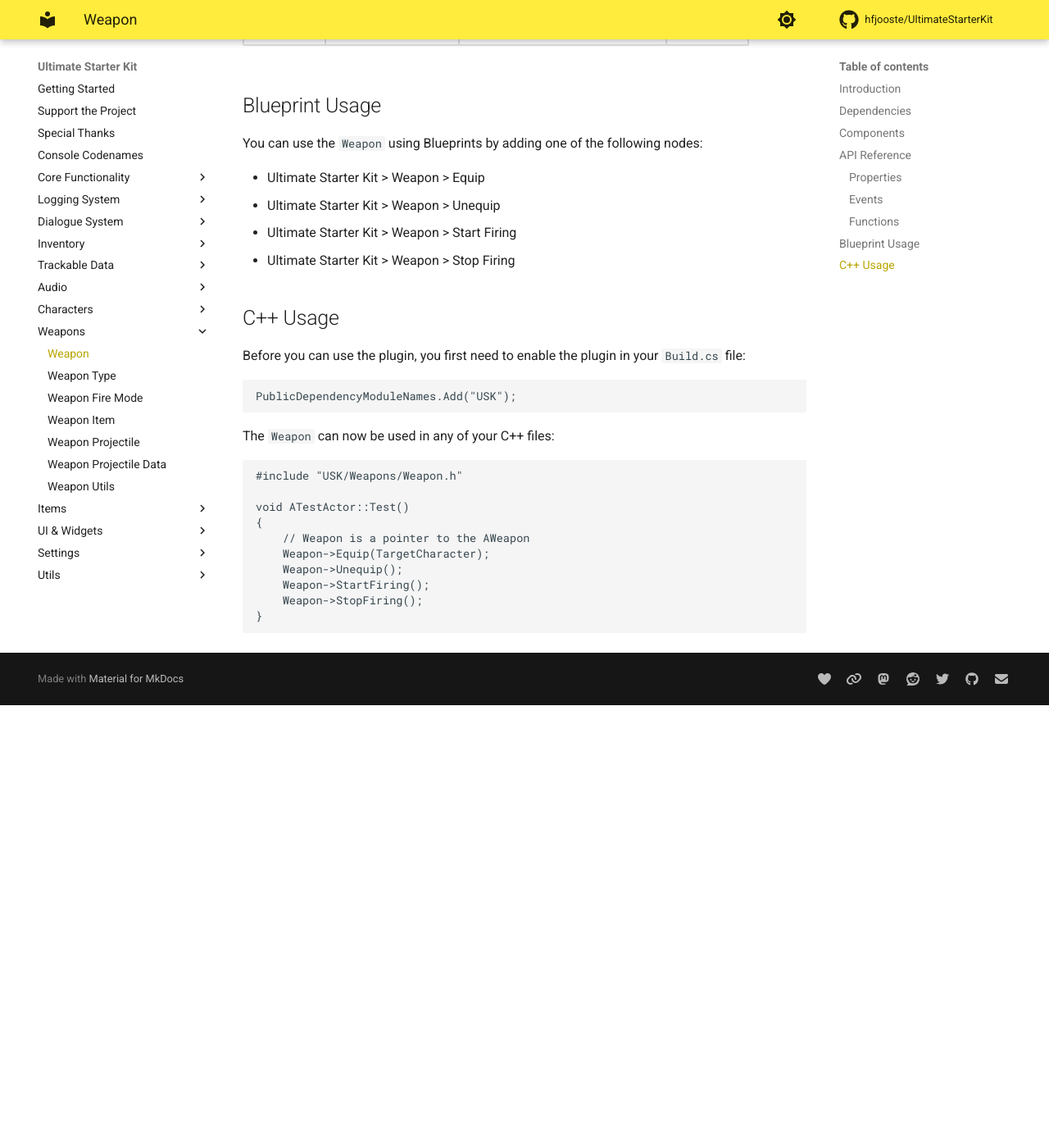
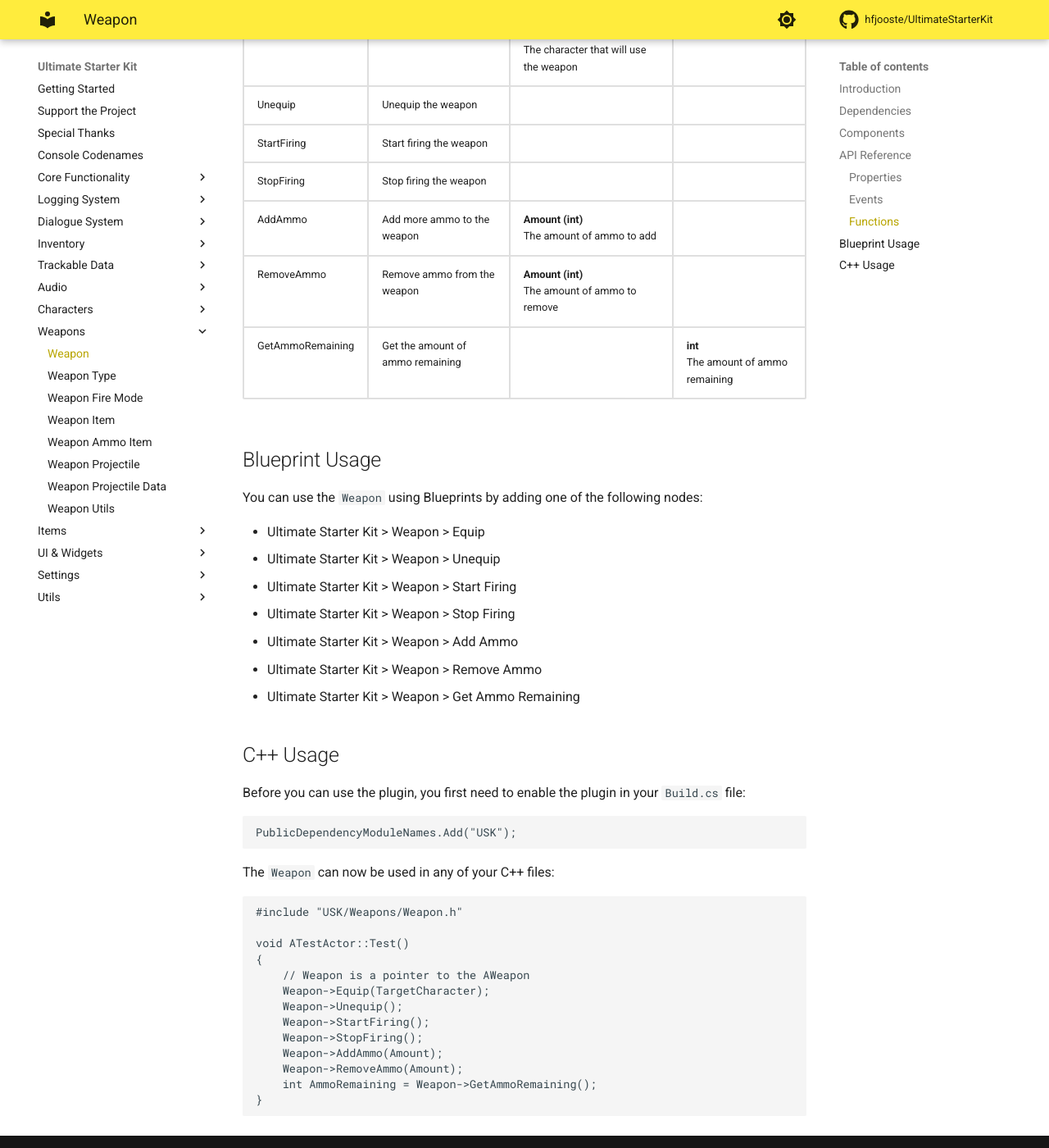
Before and after one commit to hfjooste/UltimateStarterKit, an MkDocs documentation site: the page built from docs/weapon.md, in a window 1280 px wide and 1400 px high, scrolled down 2583 px. Shown: the whole window at 82% size. Built offline with MkDocs 1.6.1 and Material for MkDocs 9.7.7, drawn with Linux system fonts in a browser that asks for light colours; comment, search, counter and statistics services are not loaded; before the commit the page ends 3443 px from its top, so only the background shows below that; some of the changed text lies outside the part shown.

Commit message:
Added weapon ammo items

````diff
--- a/docs/weapon.md
+++ b/docs/weapon.md
@@ -141,13 +141,18 @@
 		<td></td>
 	</tr>
 	<tr>
-		<td>OnWeaponAmmoEmpty</td>
-		<td>Event used to notify other classes when the ammo is empty</td>
+		<td>OnWeaponFiredEmptyClip</td>
+		<td>Event used to notify other classes when the weapon is fired with an empty clip</td>
 		<td></td>
 	</tr>
 	<tr>
-		<td>OnWeaponFiredEmptyClip</td>
-		<td>Event used to notify other classes when the weapon is fired with an empty clip</td>
+		<td>OnWeaponAmmoUpdated</td>
+		<td>Event used to notify other classes when the ammo is updated</td>
+		<td><strong>RemainingAmmo (int)</strong><br/>The amount of ammo remaining</td>
+	</tr>
+	<tr>
+		<td>OnWeaponAmmoEmpty</td>
+		<td>Event used to notify other classes when the ammo is empty</td>
 		<td></td>
 	</tr>
 </table>
@@ -184,6 +189,24 @@
 		<td></td>
 		<td></td>
 	</tr>
+	<tr>
+		<td>AddAmmo</td>
+		<td>Add more ammo to the weapon</td>
+		<td><strong>Amount (int)</strong><br/>The amount of ammo to add</td>
+		<td></td>
+	</tr>
+	<tr>
+		<td>RemoveAmmo</td>
+		<td>Remove ammo from the weapon</td>
+		<td><strong>Amount (int)</strong><br/>The amount of ammo to remove</td>
+		<td></td>
+	</tr>
+	<tr>
+		<td>GetAmmoRemaining</td>
+		<td>Get the amount of ammo remaining</td>
+		<td></td>
+		<td><strong>int</strong><br/>The amount of ammo remaining</td>
+	</tr>
 </table>
 
 ## Blueprint Usage
@@ -193,6 +216,9 @@
 	<li>Ultimate Starter Kit > Weapon > Unequip</li>
 	<li>Ultimate Starter Kit > Weapon > Start Firing</li>
 	<li>Ultimate Starter Kit > Weapon > Stop Firing</li>
+	<li>Ultimate Starter Kit > Weapon > Add Ammo</li>
+	<li>Ultimate Starter Kit > Weapon > Remove Ammo</li>
+	<li>Ultimate Starter Kit > Weapon > Get Ammo Remaining</li>
 </ul>
 
 ## C++ Usage
@@ -212,5 +238,8 @@
 	Weapon->Unequip();
 	Weapon->StartFiring();
 	Weapon->StopFiring();
+	Weapon->AddAmmo(Amount);
+	Weapon->RemoveAmmo(Amount);
+	int AmmoRemaining = Weapon->GetAmmoRemaining();
 }
 ```
--- a/mkdocs.yml
+++ b/mkdocs.yml
@@ -104,6 +104,7 @@
     - Weapon Type: weapontype.md
     - Weapon Fire Mode: weaponfiremode.md
     - Weapon Item: weaponitem.md
+    - Weapon Ammo Item: weaponammoitem.md
     - Weapon Projectile: weaponprojectile.md
     - Weapon Projectile Data: weaponprojectiledata.md
     - Weapon Utils: weaponutils.md
````
Also changed, not shown: docs/weaponammoitem.md (added, +37 -0 lines), 11 other files.
